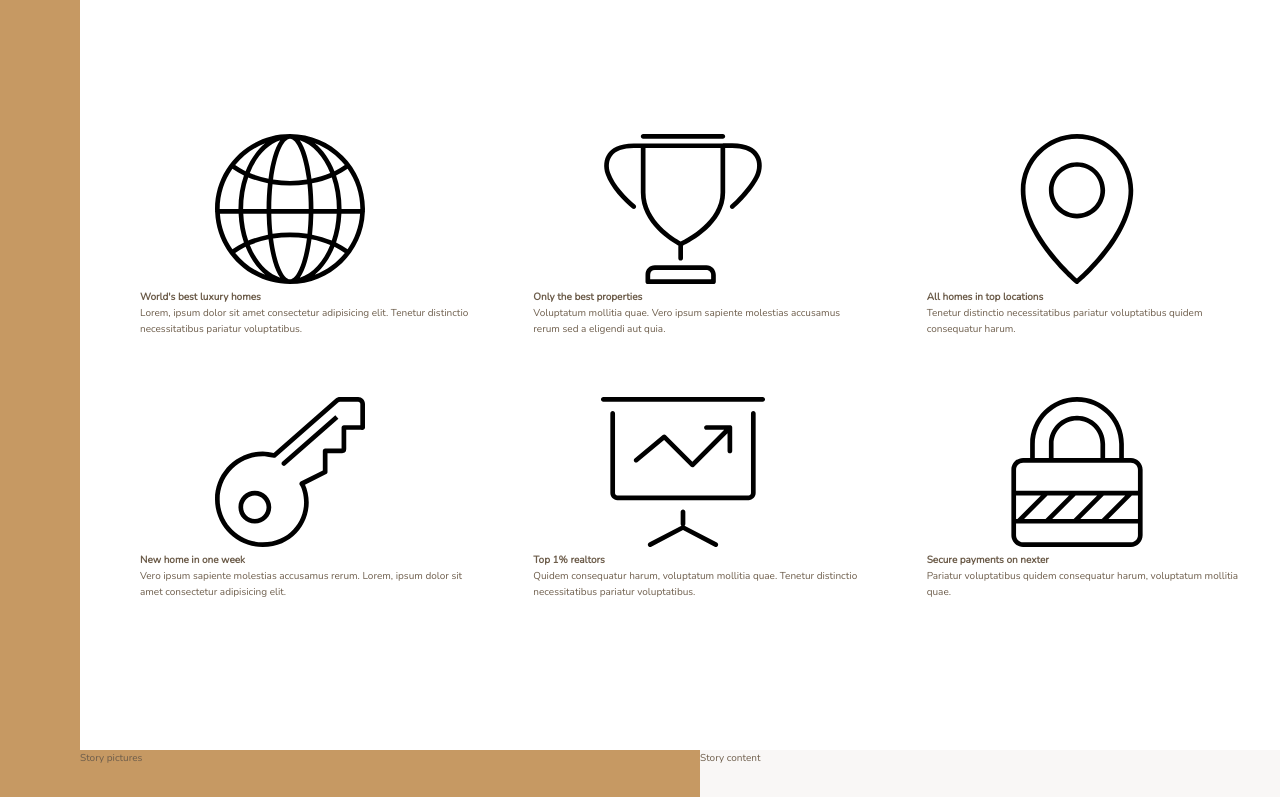
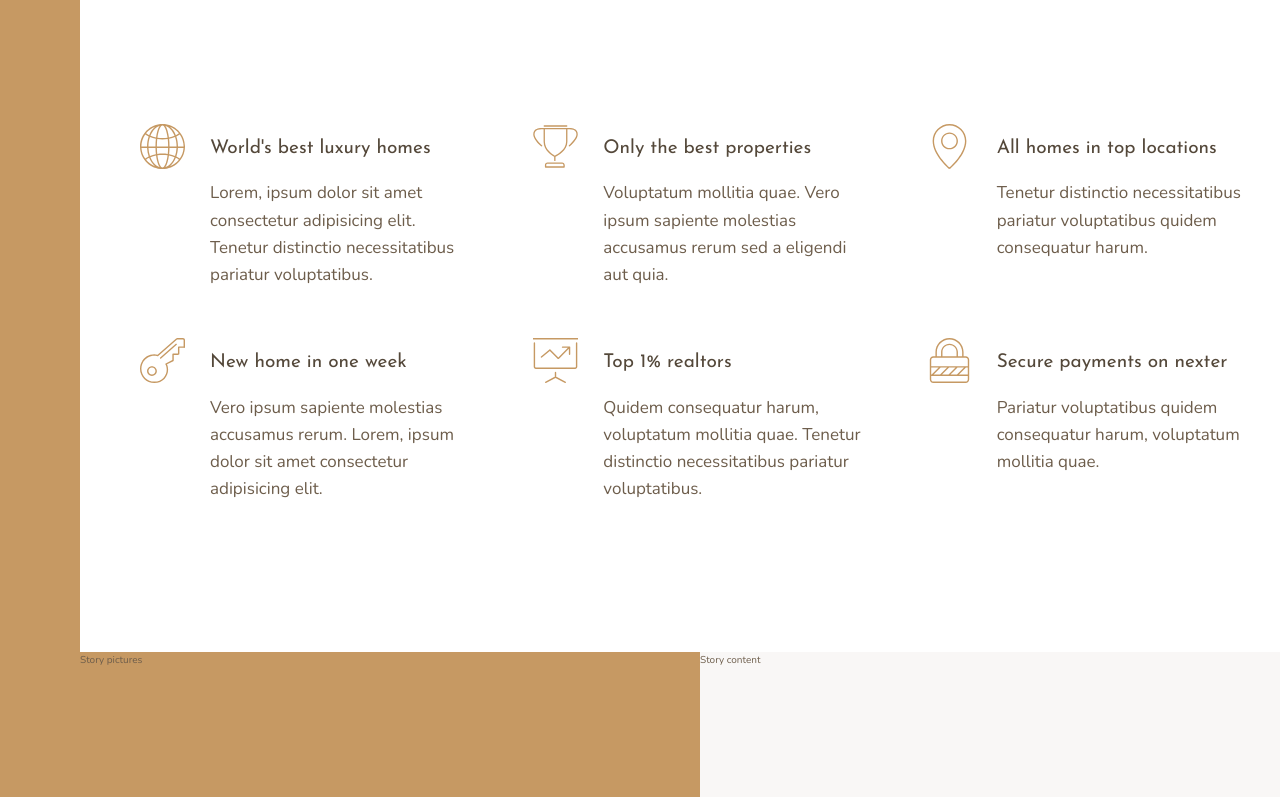
Before and after one commit to chris-james-git/nexter, a website: page index.html in a window 1280 px wide. Shown: the part 656-1453 px from the top of the page. Drawn offline with nearby package versions, Linux system fonts and the light colour scheme.

Commit message:
Building the Features Section - Part 2
Nesting grids within grids
Implementing the responsive columns trick e.g:
grid-template-columns: repeat(auto-fit, minmax(25rem, 1fr));

```diff
--- a/index.html
+++ b/index.html
@@ -29,7 +29,7 @@
         <svg class="feature__icon">
           <use xlink:href="img/sprite.svg#icon-global"></use>
         </svg>
-        <h4 class="heading-4">World's best luxury homes</h4>
+        <h4 class="heading-4 heading-4--dark">World's best luxury homes</h4>
         <p class="feature__text">
           Lorem, ipsum dolor sit amet consectetur adipisicing elit. Tenetur
           distinctio necessitatibus pariatur voluptatibus.
@@ -39,7 +39,7 @@
         <svg class="feature__icon">
           <use xlink:href="img/sprite.svg#icon-trophy"></use>
         </svg>
-        <h4 class="heading-4">Only the best properties</h4>
+        <h4 class="heading-4 heading-4--dark">Only the best properties</h4>
         <p class="feature__text">
           Voluptatum mollitia quae. Vero ipsum sapiente molestias accusamus
           rerum sed a eligendi aut quia.
@@ -49,7 +49,7 @@
         <svg class="feature__icon">
           <use xlink:href="img/sprite.svg#icon-map-pin"></use>
         </svg>
-        <h4 class="heading-4">All homes in top locations</h4>
+        <h4 class="heading-4 heading-4--dark">All homes in top locations</h4>
         <p class="feature__text">
           Tenetur distinctio necessitatibus pariatur voluptatibus quidem
           consequatur harum.
@@ -59,7 +59,7 @@
         <svg class="feature__icon">
           <use xlink:href="img/sprite.svg#icon-key"></use>
         </svg>
-        <h4 class="heading-4">New home in one week</h4>
+        <h4 class="heading-4 heading-4--dark">New home in one week</h4>
         <p class="feature__text">
           Vero ipsum sapiente molestias accusamus rerum. Lorem, ipsum dolor sit
           amet consectetur adipisicing elit.
@@ -69,7 +69,7 @@
         <svg class="feature__icon">
           <use xlink:href="img/sprite.svg#icon-presentation"></use>
         </svg>
-        <h4 class="heading-4">Top 1% realtors</h4>
+        <h4 class="heading-4 heading-4--dark">Top 1% realtors</h4>
         <p class="feature__text">
           Quidem consequatur harum, voluptatum mollitia quae. Tenetur distinctio
           necessitatibus pariatur voluptatibus.
@@ -79,7 +79,7 @@
         <svg class="feature__icon">
           <use xlink:href="img/sprite.svg#icon-lock"></use>
         </svg>
-        <h4 class="heading-4">Secure payments on nexter</h4>
+        <h4 class="heading-4 heading-4--dark">Secure payments on nexter</h4>
         <p class="feature__text">
           Pariatur voluptatibus quidem consequatur harum, voluptatum mollitia
           quae.
--- a/sass/_features.scss
+++ b/sass/_features.scss
@@ -4,6 +4,38 @@
   margin: 15rem 0;
 
   display: grid;
-  grid-template-columns: repeat(3, 1fr);
+  // Implementation of the non-media-query
+  // responsive columns definition:
+  grid-template-columns: repeat(auto-fit, minmax(25rem, 1fr));
   grid-gap: 6rem;
+  // Ensure that the feature content text aligns to the top
+  // of their sub-grids:
+  align-items: start;
 }
+
+/* We could re-use the feature class elsewhere, so we keep
+ it separate from the features class. */
+.feature {
+  // We can nest the grids deeply if necessary.
+  display: grid;
+  // 1: Icon
+  // 2: Everything else
+  grid-template-columns: min-content 1fr;
+  grid-row-gap: 1.5rem;
+  grid-column-gap: 2.5rem;
+
+  &__icon {
+    fill: $color-primary;
+    width: 4.5rem;
+    height: 4.5rem;
+    // We need to use span 2 instead of -1 because
+    // the -1 only works with an explicit grid, and we
+    // didn't define the rows.
+    grid-row: 1 / span 2;
+    transform: translateY(-1rem);
+  }
+
+  &__text {
+    font-size: 1.7rem;
+  }
+}
--- a/sass/_typography.scss
+++ b/sass/_typography.scss
@@ -0,0 +1,33 @@
+// Define an extension. Any class that has @extend %heading
+// will receive an entry for this style definition. This
+// is not the same as a mixin - the @extend does not result
+// in the code being copied into the class.
+%heading {
+  font-family: $font-display;
+  font-weight: 400;
+}
+
+.heading-1 {
+  @extend %heading;
+}
+
+.heading-2 {
+  @extend %heading;
+}
+
+.heading-3 {
+  @extend %heading;
+}
+
+.heading-4 {
+  @extend %heading;
+  font-size: 1.9rem;
+
+  &--light {
+    color: $color-grey-light-1;
+  }
+
+  &--dark {
+    color: $color-grey-dark-1;
+  }
+}
```
Also changed, not shown: css/style.css.
